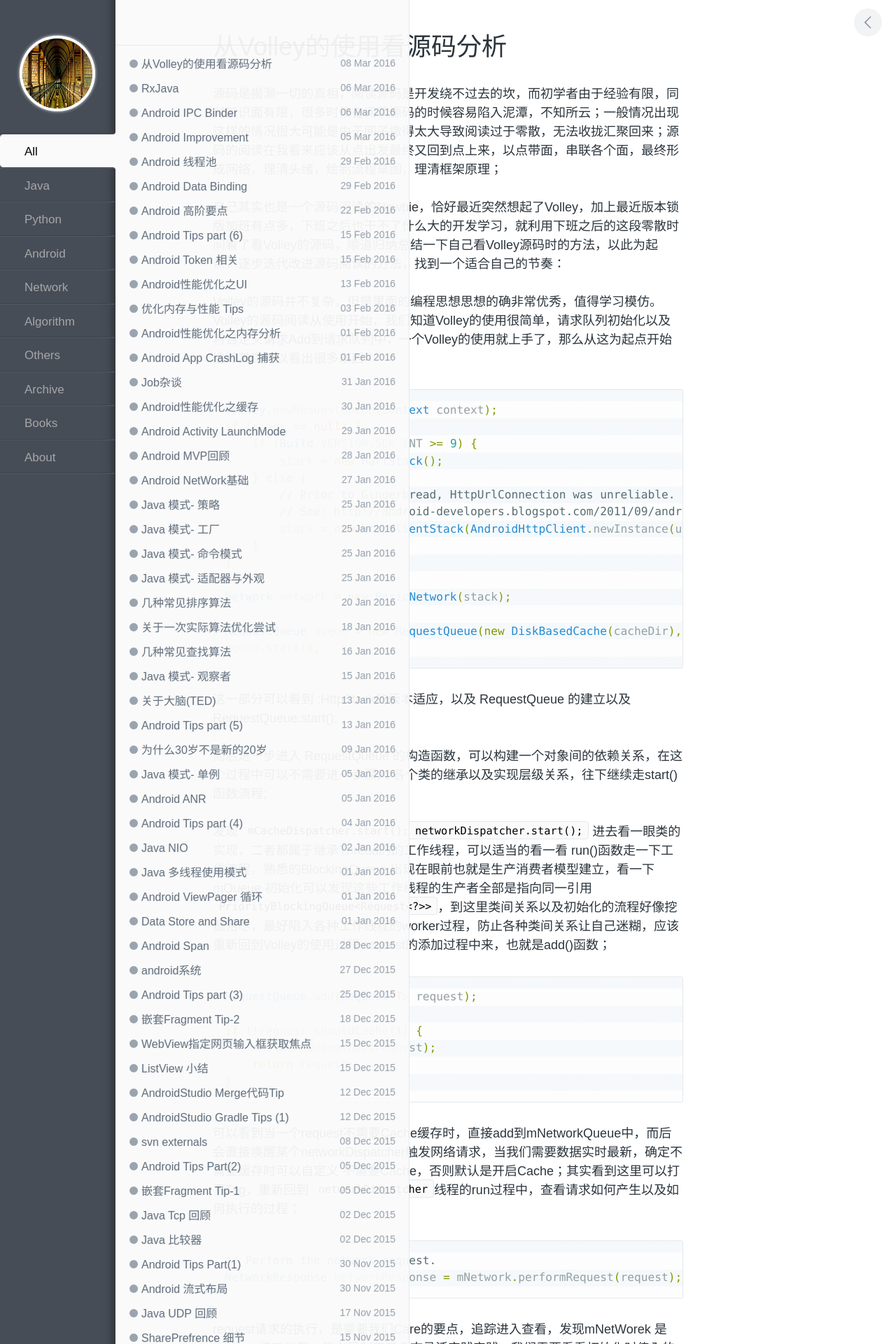
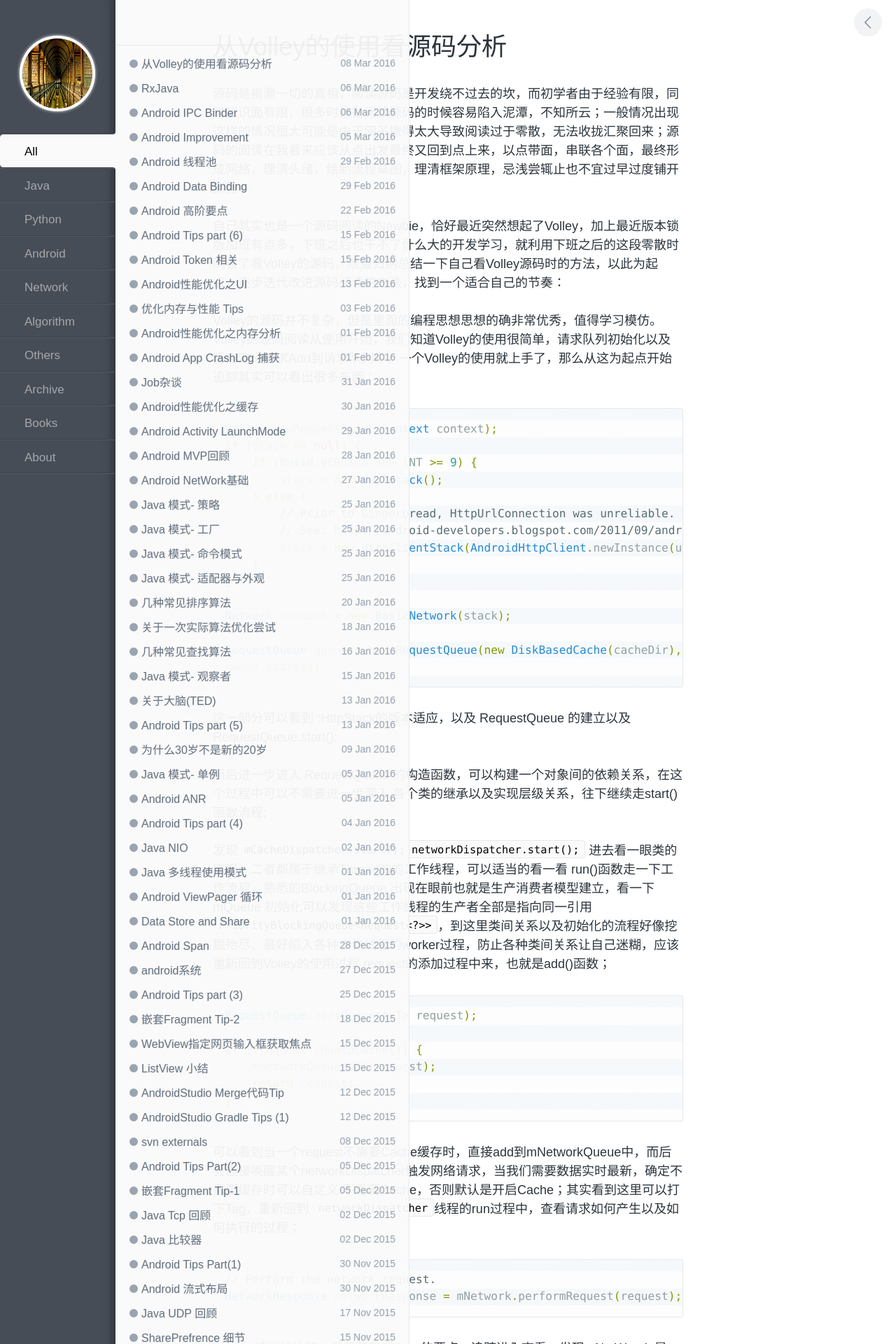
Before and after one commit to enlipan/enlipan.github.io, a Jekyll site: the page built from _posts/2016-03-08-android-volley-source-code-analyze.md, in a window 1280 px wide. Shown: the top 1920 px of the page at 70% size. Built offline with Jekyll 4.4.1, drawn with Linux system fonts in a browser that asks for light colours; nearby versions of some CDN libraries; comment, search, counter and statistics services are not loaded.

Commit message:
Update 2016-03-08-android-volley-source-code-analyze.md

```diff
--- a/_posts/2016-03-08-android-volley-source-code-analyze.md
+++ b/_posts/2016-03-08-android-volley-source-code-analyze.md
@@ -4,7 +4,7 @@
 category: android
 ---
 
-源码是揭漏一切的真相，阅读源码是开发绕不过去的坎，而初学者由于经验有限，同时知识面有限，很多时候在阅读源码的时候容易陷入泥潭，不知所云；一般情况出现这样的情况很大可能是由于网子撒得太大导致阅读过于零散，无法收拢汇聚回来；源码的阅读在我看来应该从点出发最终又回到点上来，以点带面，串联各个面，最终形成网络，理清头绪，绘制流程草图，理清框架原理；
+源码是揭漏一切的真相，阅读源码是开发绕不过去的坎，而初学者由于经验有限，同时知识面有限，很多时候在阅读源码的时候容易陷入泥潭，不知所云；一般情况出现这样的情况很大可能是由于网子撒得太大导致阅读过于零散，无法收拢汇聚回来；源码的阅读在我看来应该从点出发最终又回到点上来，以点带面，串联各个面，最终形成网络，理清头绪，绘制流程草图，理清框架原理，忌浅尝辄止也不宜过早过度铺开架势；
 
 自己其实也是一个源码阅读的Newbie，恰好最近突然想起了Volley，加上最近版本锁版加班有点多，下班之后也干不了什么大的开发学习，就利用下班之后的这段零散时间看了看Volley的源码，顺道归纳总结一下自己看Volley源码时的方法，以此为起点，逐步迭代改进源码阅读的方法，找到一个适合自己的节奏：
 
@@ -34,7 +34,7 @@
 
 而后进一步进入 RequestQueue 的构造函数，可以构建一个对象间的依赖关系，在这个过程中可以不需要进一步深入 各个类的继承以及实现层级关系，往下继续走start()函数流程;
 
-发现  `mCacheDispatcher.start();    networkDispatcher.start();` 进去看一眼类的实现，二者都属于继承Thread的的工作线程，可以适当的看一看 run()函数走一下工作流程，熟悉的BlockingQueue 出现在眼前也就是生产消费者模型建立，看一下mQueue 初始化可以发现这些工作线程的生产者全部是指向同一引用`PriorityBlockingQueue<Request<?>>`，到这里类间关系以及初始化的流程好像挖掘殆尽，最好陷入各种工作线程的worker过程，防止各种类间关系让自己迷糊，应该重新回到Volley的使用过程 request的添加过程中来，也就是add()函数；
+发现`mCacheDispatcher.start();    networkDispatcher.start();` 进去看一眼类的实现，二者都属于继承Thread的的工作线程，可以适当的看一看 run()函数走一下工作流程，熟悉的BlockingQueue 出现在眼前也就是生产消费者模型建立，看一下mQueue 初始化可以发现这些工作线程的生产者全部是指向同一引用`PriorityBlockingQueue<Request<?>>`，到这里类间关系以及初始化的流程好像挖掘殆尽，最好陷入各种工作线程的worker过程，防止各种类间关系让自己迷糊，应该重新回到Volley的使用过程 request的添加过程中来，也就是add()函数；
 
 {% highlight java %}
 
```
